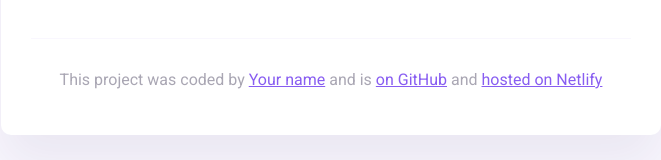
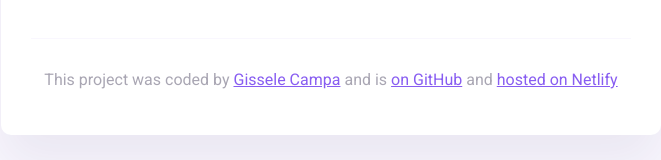
Before and after one commit to Gissele222/my-first-project, a website built with Parcel: page index.html in a window 1280 px wide. Shown: the part 325-485 px from the top of the page, without its empty margins (309-970 px from the left). Built offline with nearby package versions, Linux system fonts and the light colour scheme.

Commit message:
added my name to project

```diff
--- a/index.html
+++ b/index.html
@@ -47,7 +47,7 @@
       <footer>
         <p>
           This project was coded by
-          <a href="#" target="_blank">Your name</a> and is
+          <a href="#" target="_blank">Gissele Campa</a> and is
           <a href="#" target="_blank"> on GitHub</a> and
           <a href="#" target="_blank">hosted on Netlify</a>
         </p>
```
